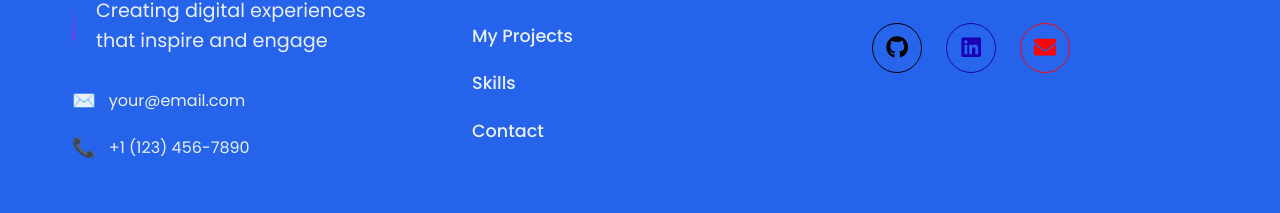
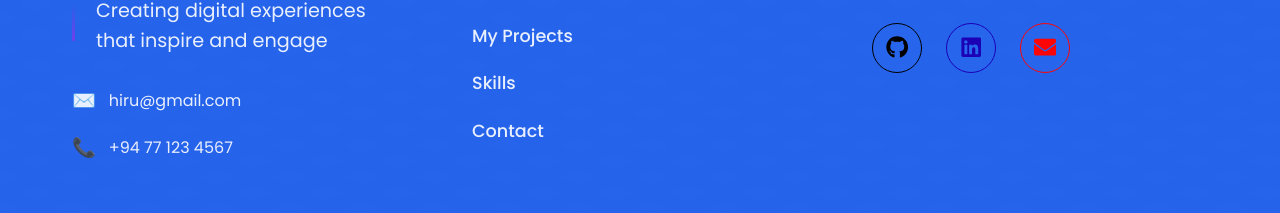
Before and after one commit to Neshadi/Portfolio, a React (Vite) app: page / in a window 1280 px wide. Shown: the part 5842-6055 px from the top of the page. Built offline with nearby package versions, Linux system fonts and the light colour scheme.

Commit message:
Update Footer.jsx

```diff
--- a/src/components/Footer/Footer.jsx
+++ b/src/components/Footer/Footer.jsx
@@ -21,7 +21,7 @@ export const Footer = () => {
 
     {
       icon: <FaEnvelope />,
-      url: 'mailto:your@email.com',
+      url: 'mailto:hiru@email.com',
       //name: 'Email',
       color: '#ff0404ff'
     }
@@ -84,11 +84,11 @@ export const Footer = () => {
               Creating digital experiences that inspire and engage
             </p>
             <div className="footer-contact">
-              <a href="mailto:your@email.com">
-                <span className="contact-icon">✉️</span> your@email.com
+              <a href="mailto:hiru@gmail.com">
+                <span className="contact-icon">✉️</span> hiru@gmail.com
               </a>
-              <a href="tel:+11234567890">
-                <span className="contact-icon">📞</span> +1 (123) 456-7890
+              <a href="tel:+94771234567">
+                <span className="contact-icon">📞</span> +94 77 123 4567
               </a>
             </div>
           </motion.div>
```
